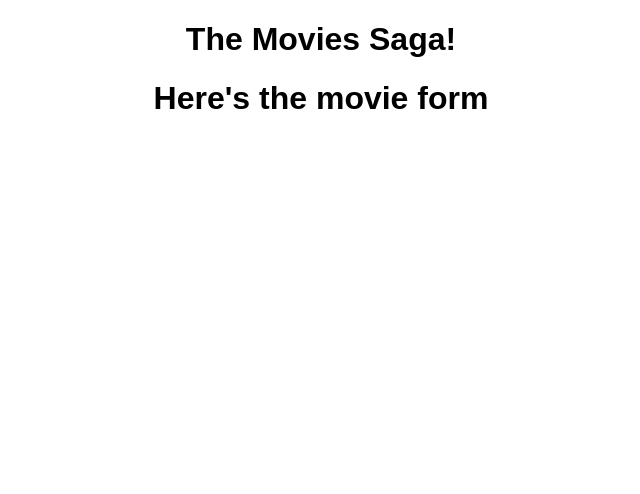
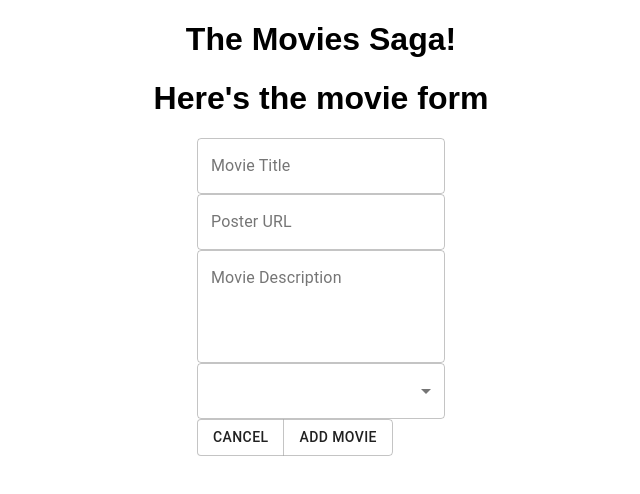
Before and after one commit to kettlerc/weekend-movie-sagas, a React (Create React App) app: page /#/addmovie in a window 1280 px wide. Shown: the top 494 px of the page, without its empty margins (319-959 px from the left). Built offline with nearby package versions, Linux system fonts and the light colour scheme.

Commit message:
form created but not hooked up

```diff
--- a/src/components/AddMovieForm/AddMovieForm.jsx
+++ b/src/components/AddMovieForm/AddMovieForm.jsx
@@ -1,8 +1,53 @@
+import FormControl from '@material-ui/core/FormControl';
+import TextField from '@material-ui/core/TextField';
+import Select from '@material-ui/core/Select';
+import MenuItem from '@material-ui/core/MenuItem';
+import Button from '@material-ui/core/Button';
+import ButtonGroup from '@material-ui/core/ButtonGroup';
+import { useState } from 'react';
+import { useSelector, useDispatch } from 'react-redux';
+
+
 function AddMovieForm() {
+    const [genre, setGenre] = useState('');
+    const [title, setTitle] = useState('');
+    const [url, setUrl] = useState('');
+    const [description, setDescription] = useState('');
+
     return(
+        <>
         <h1>Here's the movie form</h1>
+        <FormControl>
+            <TextField
+                label="Movie Title"
+                variant="outlined"
+            />
+            <TextField
+                label="Poster URL"
+                variant="outlined"
+            />
+            <TextField
+                label="Movie Description"
+                variant="outlined"
+                multiline
+                rows={4}
+            />
+            <FormControl variant="outlined">
+                <Select
+                    value={genre}
+                >
+                    <MenuItem value={'Adventure'}>Adventure</MenuItem>
+                    <MenuItem value={'Animated'}>Animated</MenuItem>
+                    <MenuItem value={'Biographical'}>Biographical</MenuItem>
+                </Select>
+            </FormControl>
+            <ButtonGroup>
+                <Button>Cancel</Button>
+                <Button>Add Movie</Button>
+            </ButtonGroup>
+        </FormControl>
+        </>
     )
 }
 
-
 export default AddMovieForm;
```
Also changed, not shown: checklist.txt.
